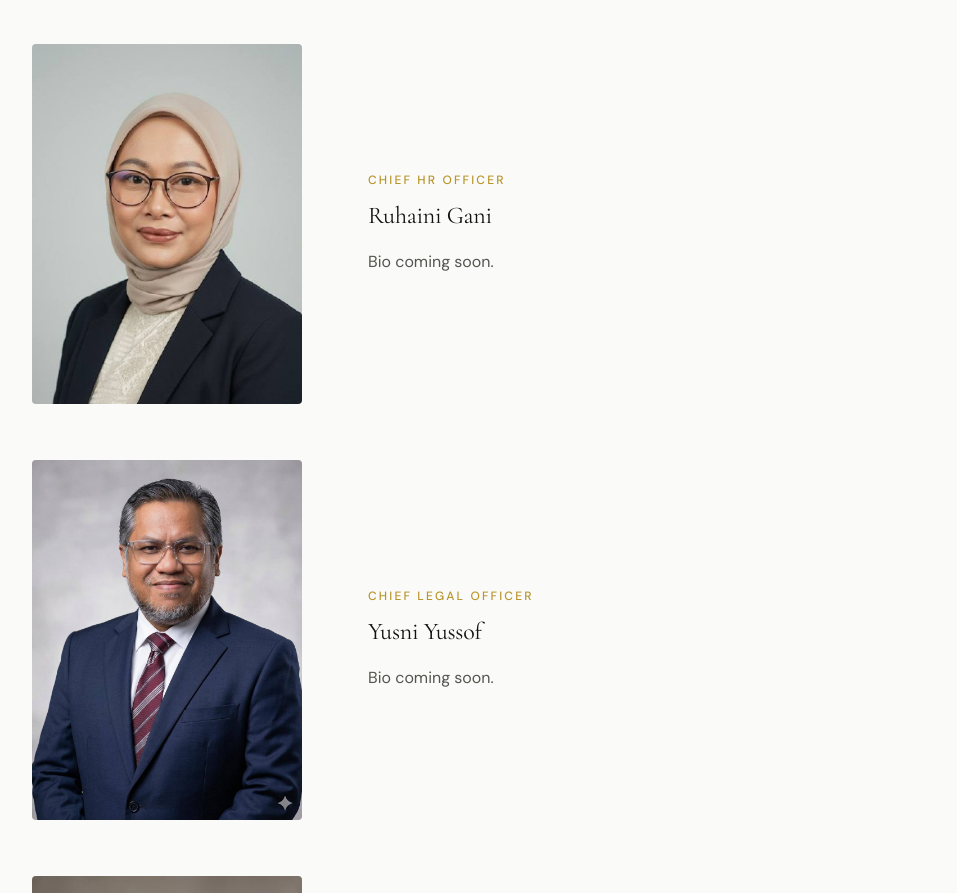
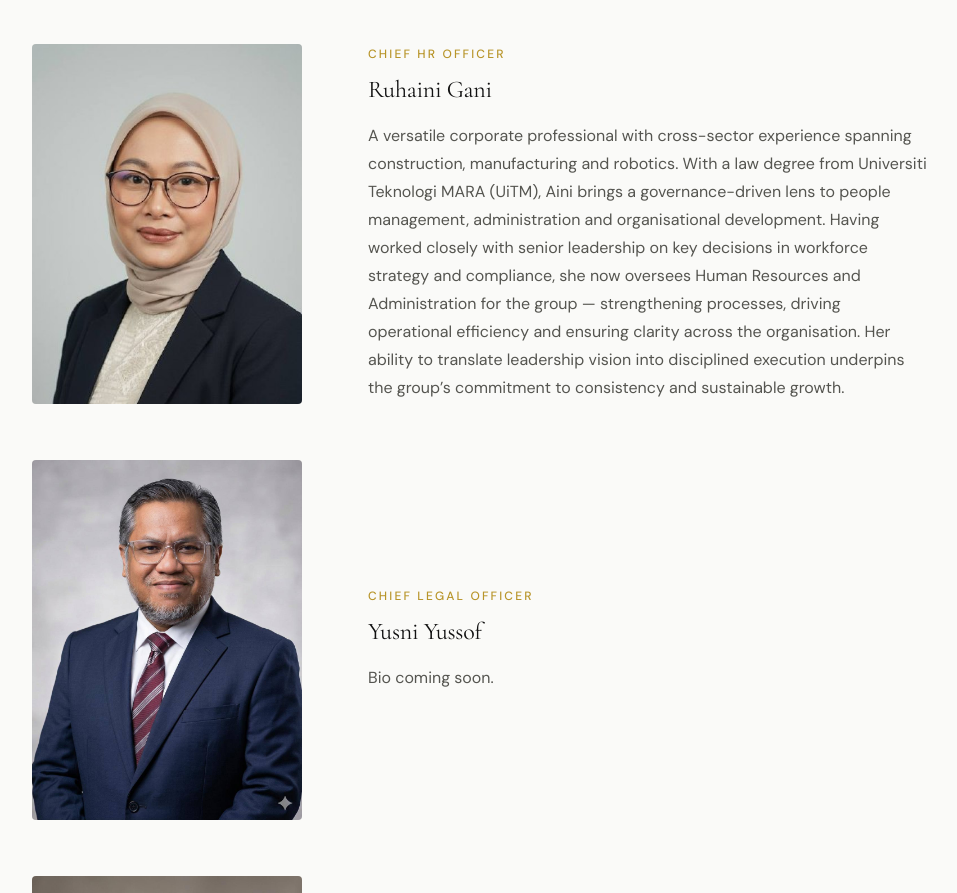
Before and after one commit to shamnashriq-ai/triballiance-website, a Next.js app: page /about/leadership in a window 1280 px wide. Shown: the part 2300-3193 px from the top of the page, without its empty margins (160-1117 px from the left). Built offline with nearby package versions, Linux system fonts and the light colour scheme.

Commit message:
Add Ruhaini Gani bio on leadership page

```diff
--- a/src/app/about/leadership/page.tsx
+++ b/src/app/about/leadership/page.tsx
@@ -33,7 +33,7 @@ const leaders = [
     name: "Ruhaini Gani",
     role: "Chief HR Officer",
     image: "/leader-ruhaini.jpg",
-    bio: "Bio coming soon.",
+    bio: "A versatile corporate professional with cross-sector experience spanning construction, manufacturing and robotics. With a law degree from Universiti Teknologi MARA (UiTM), Aini brings a governance-driven lens to people management, administration and organisational development. Having worked closely with senior leadership on key decisions in workforce strategy and compliance, she now oversees Human Resources and Administration for the group — strengthening processes, driving operational efficiency and ensuring clarity across the organisation. Her ability to translate leadership vision into disciplined execution underpins the group\u2019s commitment to consistency and sustainable growth.",
     imagePosition: "center 20%",
   },
   {
```
